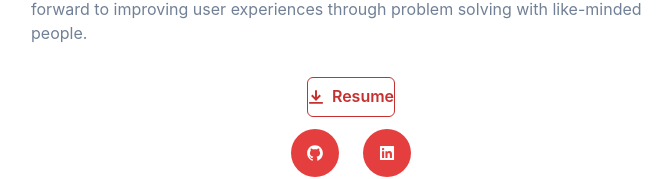
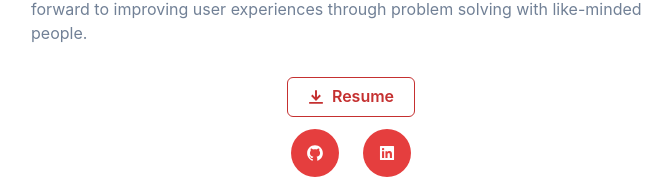
Before and after one commit to arwindersinghh/arwinder-s-portfolio, a Next.js app: page /About in a window 1280 px wide. Shown: the part 223-402 px from the top of the page, without its empty margins (289-961 px from the left). Built offline with nearby package versions, Linux system fonts and the light colour scheme.

Commit message:
modified motion divs

```diff
--- a/pages/About.js
+++ b/pages/About.js
@@ -43,7 +43,7 @@ export default function About() {
               leftIcon={<DownloadIcon />}
               colorScheme={'red'}
               variant="outline"
-              px={0}
+              px={5}
               _hover={{
                 bg: useColorModeValue('red.200', 'red.800')
               }}>
--- a/pages/Header.js
+++ b/pages/Header.js
@@ -7,7 +7,7 @@ import { motion } from "framer-motion";
 const Header = () => {
     return (
         <Stack id="About" mt={3}>
-            <motion.div transition={{ duration: 2, repeat: 3}} animate={{ x: [0, 100, -100, 0] }} style={{ borderRadius: "100%", backgroundColor:"#fcb1b1", opacity: "0.3", zIndex:-1, position:"absolute", width: "300px", height: "300px", alignSelf:"center" }}>
+            <motion.div transition={{ duration: 4, repeat: 1}} animate={{ x: [0, 500, -500, 0] }} style={{ borderRadius: "100%", backgroundColor:"#fcb1b1", opacity: "0.3", zIndex:-1, position:"absolute", width: "300px", height: "300px", alignSelf:"center" }}>
                 <Circle/>
             </motion.div>
             <Center>
@@ -33,7 +33,7 @@ const Header = () => {
                         }}/>
                     </Box>
             </Center>
-            <motion.div transition={{ duration: 2, repeat: 3}} animate={{ x: [0, -100, 100, 0] }} style={{ borderRadius: "100%", backgroundColor:"#fcb1b1", opacity: "0.3", zIndex:-1, position:"absolute", width: "300px", height: "300px", alignSelf:"center" }}>
+            <motion.div transition={{ duration: 4, repeat: 1}} animate={{ x: [0, -500, 500, 0] }} style={{ borderRadius: "100%", backgroundColor:"#fcb1b1", opacity: "0.3", zIndex:-1, position:"absolute", width: "300px", height: "300px", alignSelf:"center" }}>
                 <Circle/>
             </motion.div>
         </Stack>
```
